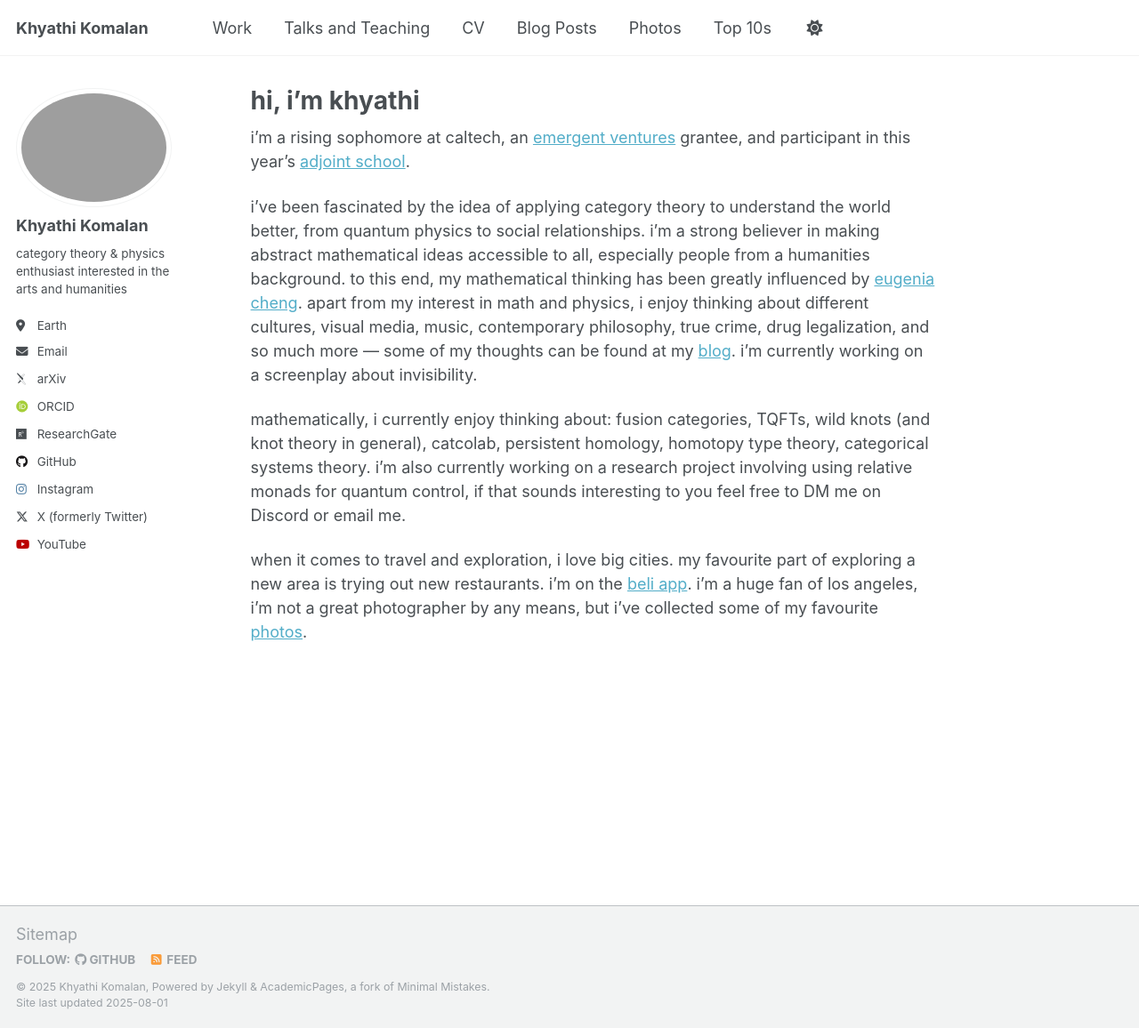
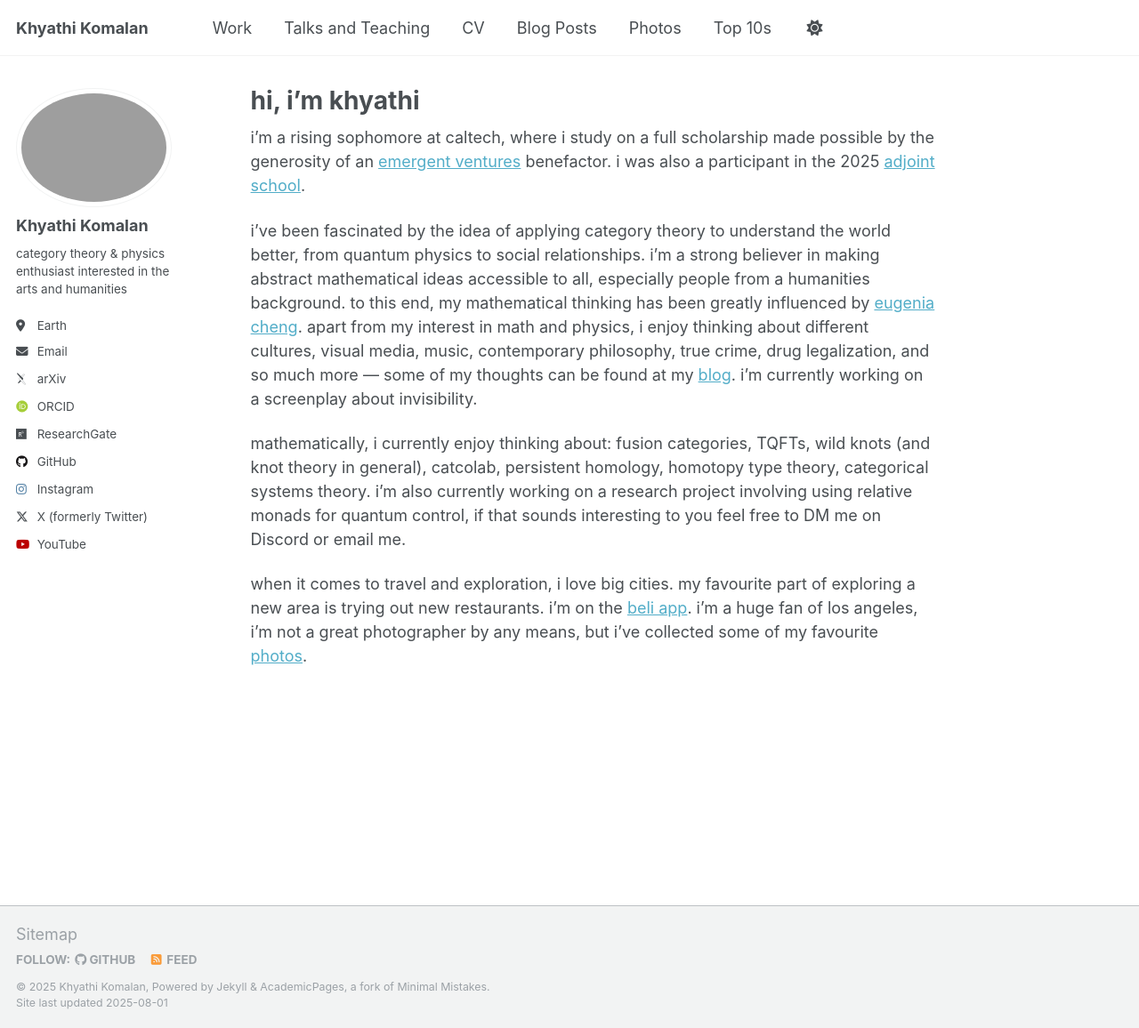
Before and after one commit to khyathikomalan/khyathikomalan.github.io, a Jekyll site: the page built from _pages/about.md, in a window 1280 px wide and 1156 px high. Shown: the whole window at 89% size. Built offline with Jekyll 4.4.1, drawn with Linux system fonts in a browser that asks for light colours; some web fonts are replaced.

Commit message:
Update about.md

```diff
--- a/_pages/about.md
+++ b/_pages/about.md
@@ -7,7 +7,7 @@ redirect_from:
   - /about.html
 ---
 
-i'm a rising sophomore at caltech, an [emergent ventures](https://www.mercatus.org/emergent-ventures) grantee, and participant in this year's [adjoint school](https://adjointschool.com/2025.html).
+i'm a rising sophomore at caltech, where i study on a full scholarship made possible by the generosity of an [emergent ventures](https://www.mercatus.org/emergent-ventures) benefactor. i was also a participant in the 2025 [adjoint school](https://adjointschool.com/2025.html).
 
 i've been fascinated by the idea of applying category theory to understand the world better, from quantum physics to social relationships. i'm a strong believer in making abstract mathematical ideas accessible to all, especially people from a humanities background. to this end, my mathematical thinking has been greatly influenced by [eugenia cheng](https://eugeniacheng.com/). apart from my interest in math and physics, i enjoy thinking about different cultures, visual media, music, contemporary philosophy, true crime, drug legalization, and so much more — some of my thoughts can be found at my [blog](https://khyathikomalan.github.io/year-archive/). i'm currently working on a screenplay about invisibility.
 
```
